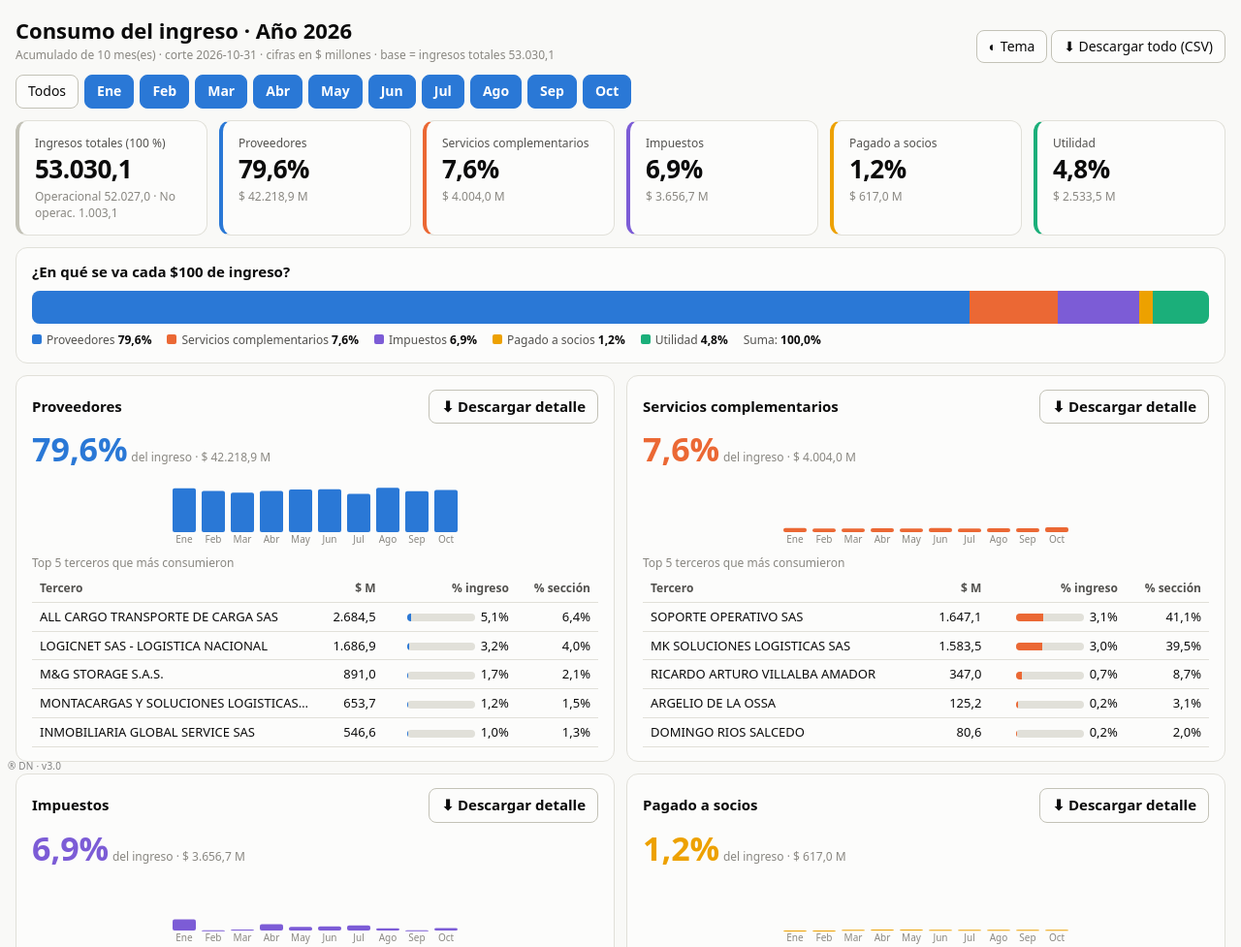
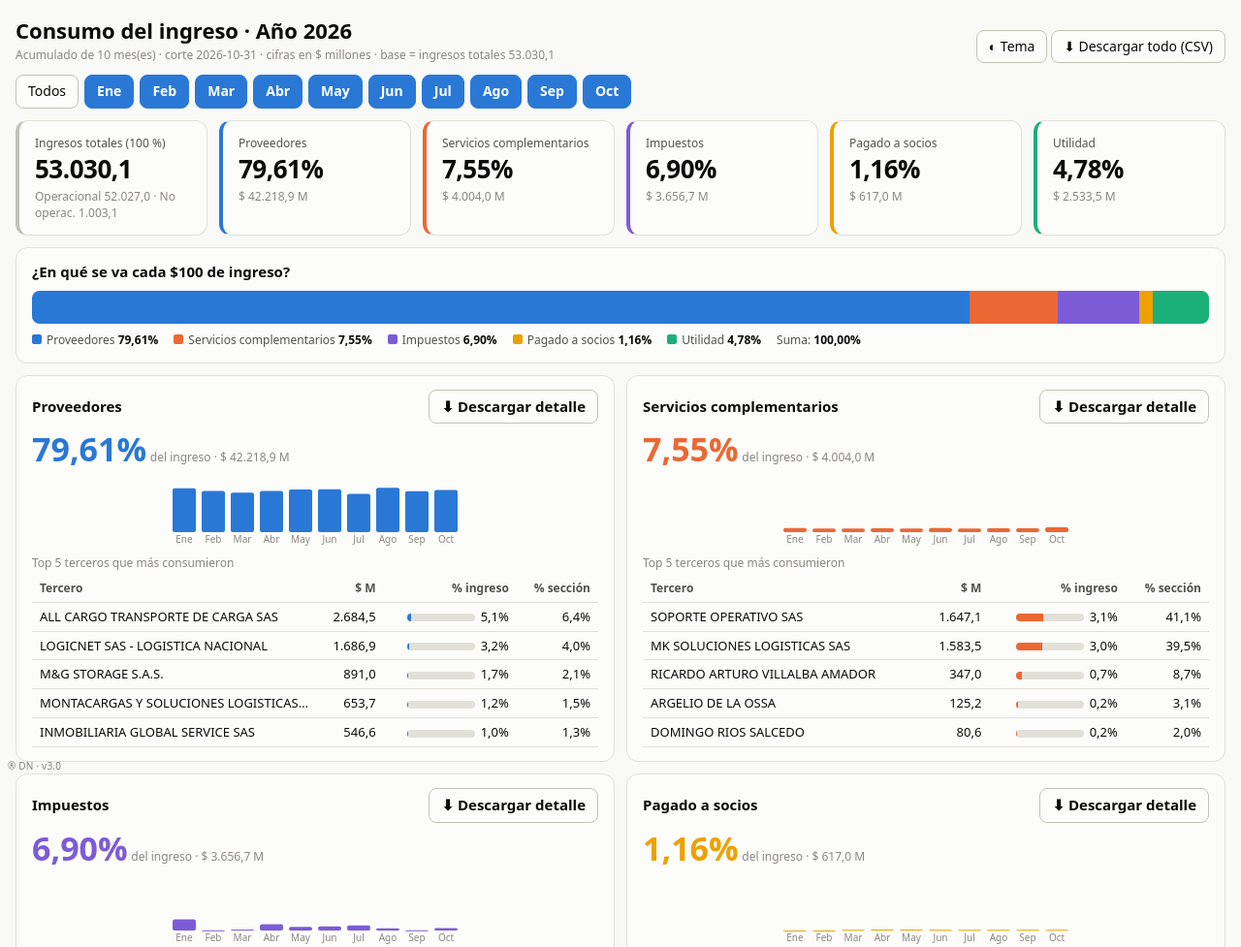
Before and after one commit to darmanvid-cyber/dashboards, a plain HTML site: page 9b17393edf2466871c14a204/index.html in a window 1280 px wide. Shown: the top 977 px of the page at 97% size. Drawn offline with Linux system fonts and the light colour scheme.

Commit message:
Consumo del Ingreso: KPIs con 2 decimales

```diff
--- a/9b17393edf2466871c14a204/index.html
+++ b/9b17393edf2466871c14a204/index.html
@@ -51,6 +51,7 @@ let sel=new Set(D.meses);
 const $=id=>document.getElementById(id);
 const esc=s=>String(s).replace(/[&<>"]/g,c=>({"&":"&amp;","<":"&lt;",">":"&gt;",'"':"&quot;"}[c]));
 const fM=v=>(v/1e6).toLocaleString("es-CO",{minimumFractionDigits:1,maximumFractionDigits:1});
+const fP2=v=>(isFinite(v)?v*100:0).toLocaleString("es-CO",{minimumFractionDigits:2,maximumFractionDigits:2})+"%";
 const fP=v=>(isFinite(v)?v*100:0).toLocaleString("es-CO",{minimumFractionDigits:1,maximumFractionDigits:1})+"%";
 const idx=()=>D.meses.map((m,i)=>sel.has(m)?i:-1).filter(i=>i>=0);
 const sum=(a,ix)=>ix.reduce((s,i)=>s+a[i],0);
@@ -78,23 +79,23 @@ function render(){
   $("sub").textContent=`Acumulado de ${ix.length} mes(es) · corte ${D.corte} · cifras en $ millones · base = ingresos totales ${fM(B)}`;
   let h=`<div class="grid kpis">
   <div class="card kpi"><div class="l">Ingresos totales (100 %)</div><div class="v">${fM(B)}</div><div class="d">Operacional ${fM(ING)} · No operac. ${fM(NO)}</div></div>`;
-  CATS.forEach(([k,n,c])=>h+=`<div class="card kpi" style="--c:${c}"><div class="l">${n}</div><div class="v">${fP(tots[k]/B)}</div><div class="d">$ ${fM(tots[k])} M</div></div>`);
-  h+=`<div class="card kpi" style="--c:${UT[2]}"><div class="l">Utilidad</div><div class="v ${ut<0?'neg':''}">${fP(ut/B)}</div><div class="d">$ ${fM(ut)} M</div></div></div>`;
+  CATS.forEach(([k,n,c])=>h+=`<div class="card kpi" style="--c:${c}"><div class="l">${n}</div><div class="v">${fP2(tots[k]/B)}</div><div class="d">$ ${fM(tots[k])} M</div></div>`);
+  h+=`<div class="card kpi" style="--c:${UT[2]}"><div class="l">Utilidad</div><div class="v ${ut<0?'neg':''}">${fP2(ut/B)}</div><div class="d">$ ${fM(ut)} M</div></div></div>`;
   const parts=[...CATS.map(([k,n,c])=>[n,c,tots[k]]),[UT[1],UT[2],ut]];
   h+=`<div class="card" style="margin-bottom:12px"><h2>¿En qué se va cada $100 de ingreso?</h2><div class="stack">${parts.map(([n,c,v])=>v>0?`<i style="width:${v/B*100}%;background:${c}" title="${n} ${fP(v/B)}"></i>`:"").join("")}</div>
-  <div class="leg">${parts.map(([n,c,v])=>`<span><span class="sw" style="background:${c}"></span>${n} <b>${fP(v/B)}</b></span>`).join("")}<span>Suma: <b>${fP(parts.reduce((s,p)=>s+p[2],0)/B)}</b></span></div></div>`;
+  <div class="leg">${parts.map(([n,c,v])=>`<span><span class="sw" style="background:${c}"></span>${n} <b>${fP2(v/B)}</b></span>`).join("")}<span>Suma: <b>${fP2(parts.reduce((s,p)=>s+p[2],0)/B)}</b></span></div></div>`;
   h+=`<div class="grid g2">`;
   CATS.forEach(([k,n,c])=>{
     const t=topN(k,ix),T=tots[k];
     const monthly=D.meses.map((m,i)=>D.cats[k].tot[i]/b[i]);
     h+=`<div class="card" style="--c:${c}"><h2><span>${n}</span><button data-dl="${k}">⬇ Descargar detalle</button></h2>
-    <div><span class="big">${fP(T/B)}</span> <span class="note">del ingreso · $ ${fM(T)} M</span></div>${spark(monthly,c)}
+    <div><span class="big">${fP2(T/B)}</span> <span class="note">del ingreso · $ ${fM(T)} M</span></div>${spark(monthly,c)}
     <div class="note" style="margin:4px 0">Top 5 ${k==="IMP"?"conceptos":"terceros"} que más consumieron</div>
     <table><tr><th>${k==="IMP"?"Concepto":"Tercero"}</th><th>$ M</th><th>% ingreso</th><th>% sección</th></tr>
     ${t.map(([nm,v])=>`<tr><td class="nm" title="${esc(nm)}">${esc(nm)}</td><td>${fM(v)}</td><td><span class="bar"><i style="width:${Math.max(0,Math.min(100,v/T*100))}%"></i></span>${fP(v/B)}</td><td>${fP(v/T)}</td></tr>`).join("")}</table></div>`;});
   const utm=D.meses.map((m,i)=>(b[i]-CATS.reduce((s,[k])=>s+D.cats[k].tot[i],0))/b[i]);
   h+=`<div class="card" style="--c:${UT[2]}"><h2><span>Utilidad</span><button data-dl="UT">⬇ Descargar P&amp;G mensual</button></h2>
-  <div><span class="big" style="${ut<0?'color:var(--bad)':''}">${fP(ut/B)}</span> <span class="note">del ingreso · $ ${fM(ut)} M</span></div>${spark(utm,UT[2])}
+  <div><span class="big" style="${ut<0?'color:var(--bad)':''}">${fP2(ut/B)}</span> <span class="note">del ingreso · $ ${fM(ut)} M</span></div>${spark(utm,UT[2])}
   <div class="note">Meses en pérdida en rojo. Utilidad = ingresos totales − proveedores − servicios complementarios − impuestos − socios.</div></div></div>`;
   h+=`<div class="card"><h2>Resumen mensual (% del ingreso)</h2><div class="scroll"><table><tr><th>Mes</th><th>Ingresos $M</th>${CATS.map(c=>`<th>${c[1]}</th>`).join("")}<th>Utilidad</th><th>Suma</th></tr>
   ${D.meses.map((m,i)=>{const cs=CATS.map(([k])=>D.cats[k].tot[i]),u=b[i]-cs.reduce((a,b)=>a+b,0);
```
